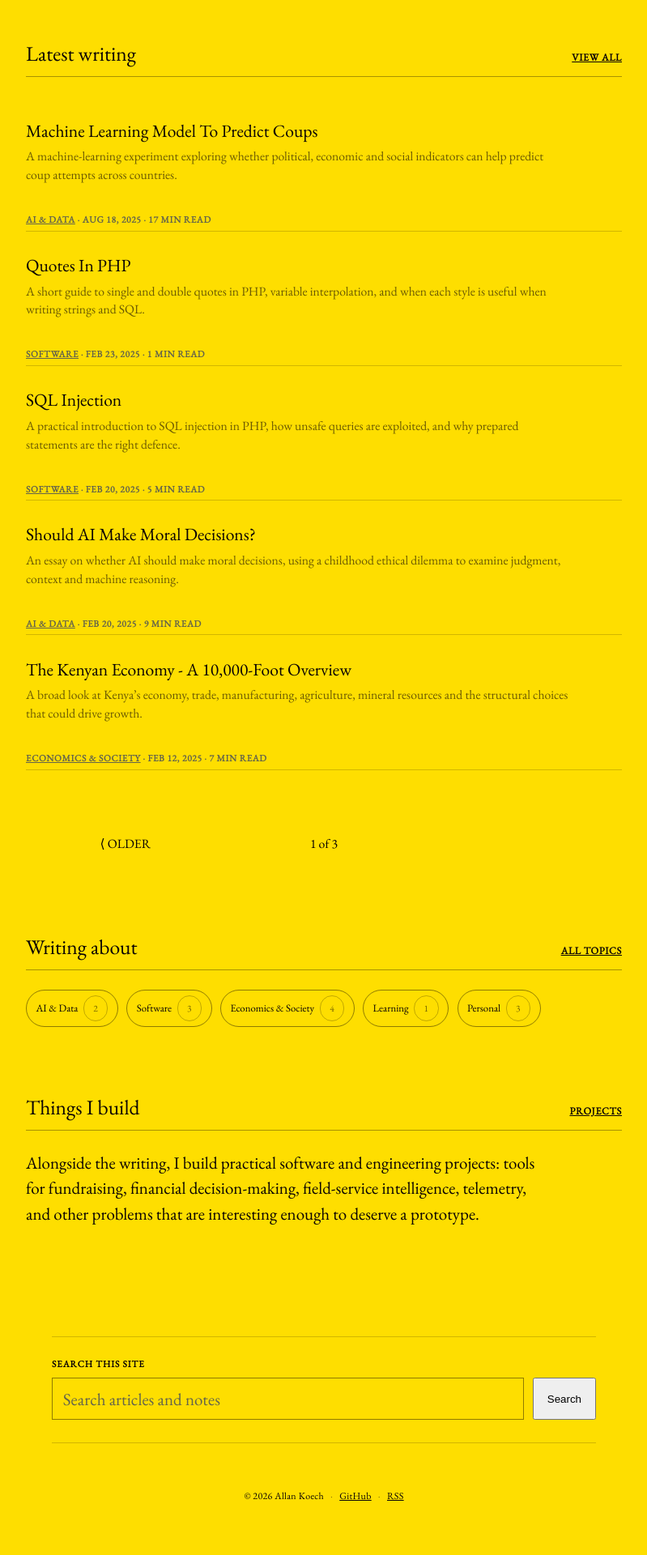
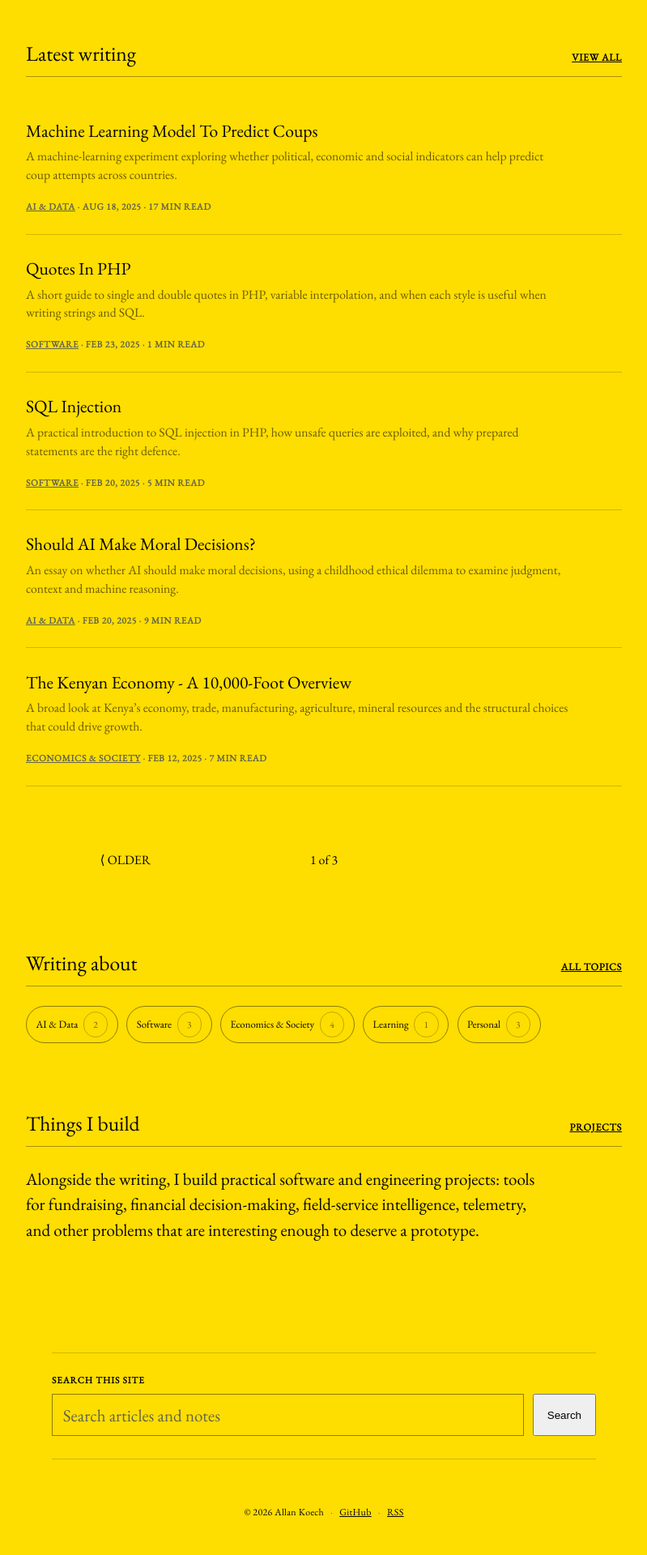
Before and after one commit to atonui/jekyll-blog, a Jekyll site: the page built from index.html, in a window 1280 px wide. Shown: the part 635-2555 px from the top of the page at 81% size, without its empty margins (240-1039 px from the left). Built offline with Jekyll 4.4.1, drawn with Linux system fonts in a browser that asks for light colours; the list of posts is cut into pages by our own code.

Commit message:
Preserve article list spacing after separating topic links

```diff
--- a/_sass/_refresh.scss
+++ b/_sass/_refresh.scss
@@ -115,7 +115,11 @@
 
 .post-link {
   display: block;
-  padding: 1.5rem 0;
+  padding: 1.5rem 0 .5rem;
+}
+
+.post-link__meta {
+  padding-bottom: 1.25rem;
 }
 
 .post-link__heading {
```
